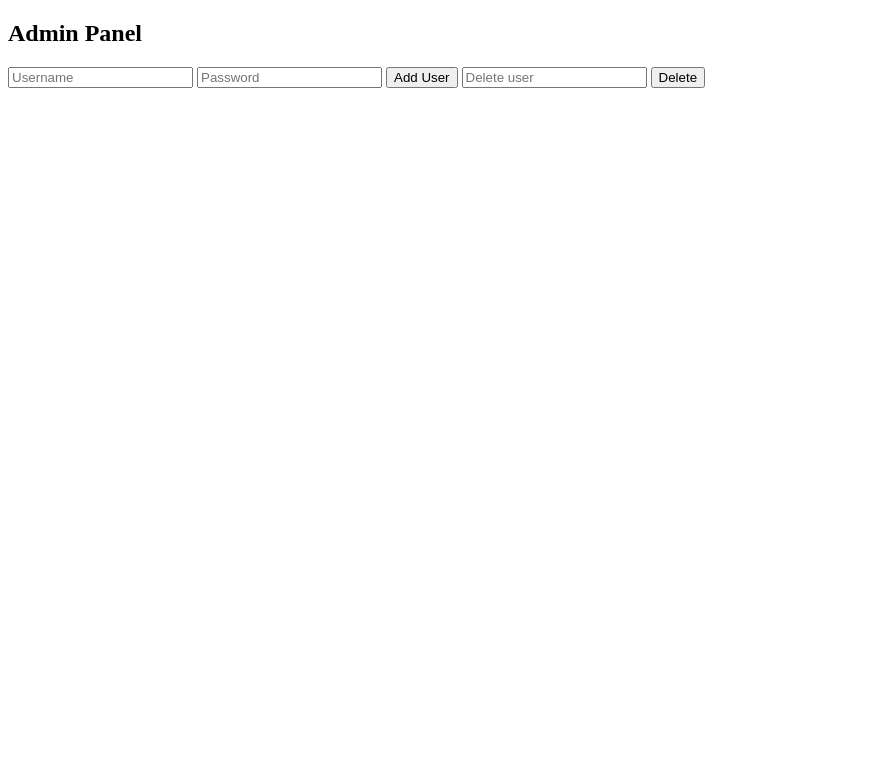
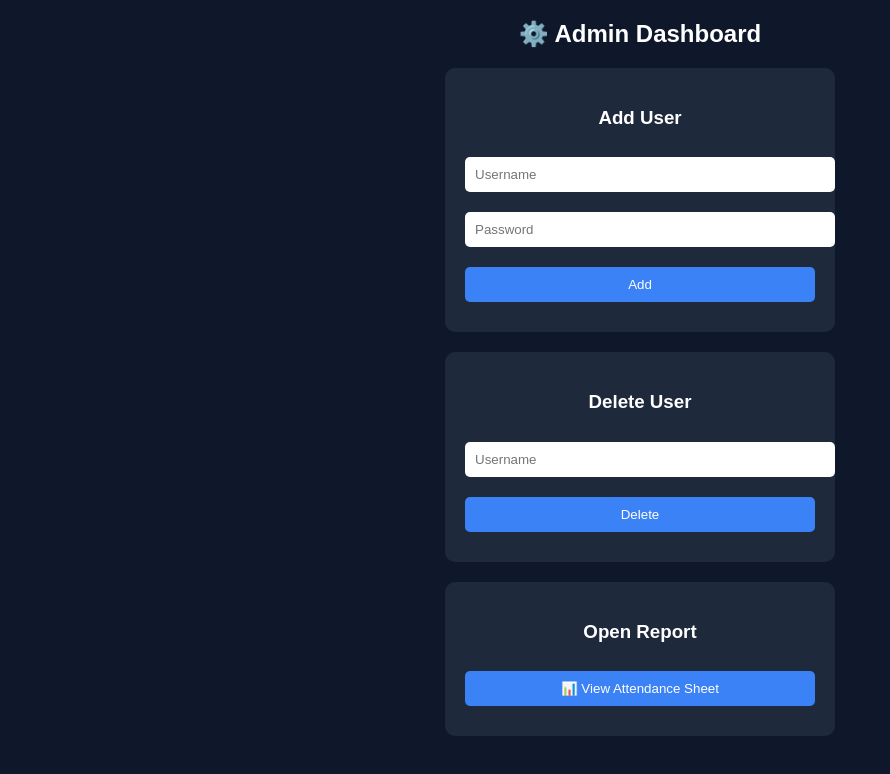
Before and after one commit to rahimjattict/attendance-pro, a plain HTML site: page admin.html in a window 1280 px wide. Shown: the whole page, without its empty margins (0-890 px from the left). Drawn offline with Linux system fonts and the light colour scheme; sample sign-in values are in the browser's storage.

Commit message:
Update admin.html

```diff
--- a/admin.html
+++ b/admin.html
@@ -1,29 +1,98 @@
 <!DOCTYPE html>
 <html>
+<head>
+<meta charset="UTF-8">
+<title>Admin Dashboard</title>
+
+<style>
+body{
+  font-family: Arial;
+  background:#0f172a;
+  color:white;
+  text-align:center;
+}
+
+.box{
+  background:#1e293b;
+  padding:20px;
+  margin:20px auto;
+  width:350px;
+  border-radius:10px;
+}
+
+input,button{
+  width:100%;
+  padding:10px;
+  margin:10px 0;
+  border:none;
+  border-radius:5px;
+}
+
+button{
+  background:#3b82f6;
+  color:white;
+}
+</style>
+</head>
+
 <body>
-<h2>Admin Panel</h2>
 
-<input id="u" placeholder="Username">
-<input id="p" placeholder="Password">
-<button onclick="add()">Add User</button>
+<h2>⚙️ Admin Dashboard</h2>
 
-<input id="d" placeholder="Delete user">
-<button onclick="del()">Delete</button>
+<div class="box">
+<h3>Add User</h3>
+<input id="newUser" placeholder="Username">
+<input id="newPass" placeholder="Password">
+<button onclick="addUser()">Add</button>
+</div>
+
+<div class="box">
+<h3>Delete User</h3>
+<input id="delUser" placeholder="Username">
+<button onclick="deleteUser()">Delete</button>
+</div>
+
+<div class="box">
+<h3>Open Report</h3>
+<a href="YOUR_GOOGLE_SHEET_LINK" target="_blank">
+<button>📊 View Attendance Sheet</button>
+</a>
+</div>
 
 <script>
-const URL="https://script.google.com/macros/s/AKfycbxxxHrUUSHx-JOORIAfzgabTtySGBRcwBdVs47Ba891Wi1jgfKkOBuy0Spl2cPizz-LUw/exec";
+const URL = "https://script.google.com/macros/s/AKfycbxxxHrUUSHx-JOORIAfzgabTtySGBRcwBdVs47Ba891Wi1jgfKkOBuy0Spl2cPizz-LUw/exec";
 
-function add(){
-fetch(URL,{method:"POST",body:JSON.stringify({
-action:"addUser",username:u.value,password:p.value
-})}).then(r=>r.text()).then(alert);
+// 🔒 ADMIN PROTECTION
+if(localStorage.getItem("role") !== "admin"){
+  alert("Access Denied ❌");
+  window.location = "index.html";
 }
 
-function del(){
-fetch(URL,{method:"POST",body:JSON.stringify({
-action:"deleteUser",username:d.value
-})}).then(r=>r.text()).then(alert);
+function addUser(){
+  fetch(URL,{
+    method:"POST",
+    body:JSON.stringify({
+      action:"addUser",
+      username:newUser.value,
+      password:newPass.value
+    })
+  })
+  .then(res=>res.text())
+  .then(alert);
+}
+
+function deleteUser(){
+  fetch(URL,{
+    method:"POST",
+    body:JSON.stringify({
+      action:"deleteUser",
+      username:delUser.value
+    })
+  })
+  .then(res=>res.text())
+  .then(alert);
 }
 </script>
+
 </body>
 </html>
```
